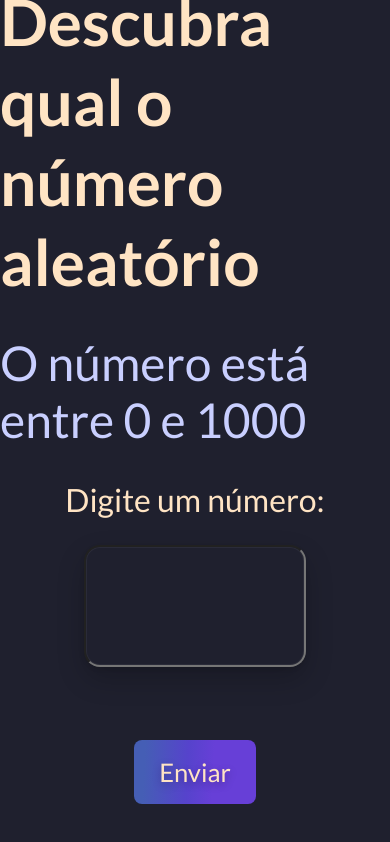
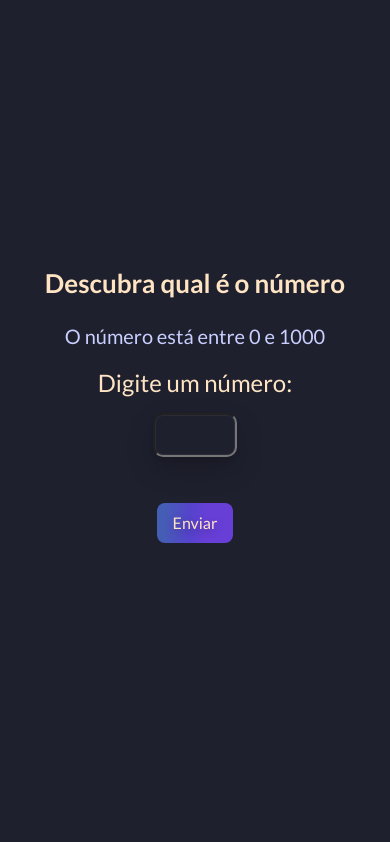
Before and after one commit to kojirenan/WebSpeechAPI, a plain HTML site: page index.html in a window 390 px wide. Drawn offline with Linux system fonts and the light colour scheme.

Commit message:
responsividade e correção de erros

```diff
--- a/app/index.js
+++ b/app/index.js
@@ -1,17 +1,17 @@
-import verifyNumber from "./verify.js";
+import verifyNumber from './verify.js';
 
-const randomNumber = () => Math.floor(Math.random() * 1000);
+const randomNumber = () => Math.floor(Math.random() * 100);
 const number = randomNumber();
 let tryNumber = 0;
 
 const input = document.querySelector('input');
 const button = document.querySelector('button');
 
-button.addEventListener('click', (e) => {
-    e.preventDefault();
-    tryNumber ++;
-    const inputNumber = parseInt(input.value);
+button.addEventListener('click', e => {
+  e.preventDefault();
+  tryNumber++;
+  const inputNumber = parseInt(input.value);
 
-    verifyNumber(number, inputNumber, tryNumber)
-    input.value = '';
-})
+  verifyNumber(number, inputNumber, tryNumber);
+  input.value = '';
+});
--- a/index.html
+++ b/index.html
@@ -1,25 +1,34 @@
 <!DOCTYPE html>
 <html lang="pt-br">
   <head>
-    <meta charset="UTF-8">
-    <meta http-equiv="X-UA-Compatible" content="IE=edge">
-    <meta name="viewport" content="width=device-width, initial-scale=1.0">
-    <link rel="preconnect" href="https://fonts.googleapis.com">
-    <link rel="preconnect" href="https://fonts.gstatic.com" crossorigin>
+    <meta charset="UTF-8" />
+    <meta http-equiv="X-UA-Compatible" content="IE=edge" />
+    <meta name="viewport" content="width=device-width, initial-scale=1.0" />
+    <link rel="preconnect" href="https://fonts.googleapis.com" />
+    <link rel="preconnect" href="https://fonts.gstatic.com" crossorigin />
 
     <title>Desubra o número</title>
-    <link rel="stylesheet" href="https://cdnjs.cloudflare.com/ajax/libs/font-awesome/6.4.0/css/all.min.css" integrity="sha512-iecdLmaskl7CVkqkXNQ/ZH/XLlvWZOJyj7Yy7tcenmpD1ypASozpmT/E0iPtmFIB46ZmdtAc9eNBvH0H/ZpiBw==" crossorigin="anonymous" referrerpolicy="no-referrer" />
-    <link rel="stylesheet" href="style.css">
-    <link href="https://fonts.googleapis.com/css2?family=Lato:wght@400;700&display=swap" rel="stylesheet">
+    <link
+      rel="stylesheet"
+      href="https://cdnjs.cloudflare.com/ajax/libs/font-awesome/6.4.0/css/all.min.css"
+      integrity="sha512-iecdLmaskl7CVkqkXNQ/ZH/XLlvWZOJyj7Yy7tcenmpD1ypASozpmT/E0iPtmFIB46ZmdtAc9eNBvH0H/ZpiBw=="
+      crossorigin="anonymous"
+      referrerpolicy="no-referrer"
+    />
+    <link rel="stylesheet" href="style.css" />
+    <link
+      href="https://fonts.googleapis.com/css2?family=Lato:wght@400;700&display=swap"
+      rel="stylesheet"
+    />
   </head>
   <body>
     <main>
-        <h1>Descubra qual o número aleatório</h1>
+      <h1>Descubra qual é o número</h1>
       <h2>O número está entre 0 e 1000</h2>
       <div class="content">
         <h3>Digite um número:</h3>
         <form action="numberVerify">
-                <input type="number" class="number">
+          <input type="number" class="number" />
           <button class="button-36" role="button">Enviar</button>
         </form>
         <p class="clue"></p>
--- a/style.css
+++ b/style.css
@@ -4,7 +4,7 @@
   margin: 0;
   color: bisque;
   font-family: 'Lato', sans-serif;
-    font-size: 62,5%;
+  font-size: 62.5%;
 }
 
 main {
@@ -13,41 +13,43 @@ main {
   flex-direction: column;
   justify-content: center;
   align-items: center;
+  flex-wrap: wrap;
 }
 
 h1 {
-    font-size: 4rem;
+  font-size: 2.6rem;
   line-height: 5rem;
   font-weight: bold;
 }
 
 h2 {
-    margin-top: 2rem;
-    font-size: 3rem;
+  margin-top: 1.6rem;
+  font-size: 2rem;
   font-weight: normal;
   color: #c9cfff;
 }
 
 .content {
-    margin: 2rem;
+  margin: 2rem 0;
   text-align: center;
   width: 100%;
 }
 
 h3 {
   font-weight: normal;
-    font-size: 2rem;
+  font-size: 2.4rem;
 }
 
 .number {
   display: block;
   text-align: center;
   margin: 1.6rem auto;
-    padding: 0.8rem;
-    font-size: 4.8rem;
-    width: 12rem;
+  padding: 0.8rem 0;
+  font-size: 2rem;
+  width: 8rem;
   border-radius: 1rem;
-    box-shadow: rgba(0, 0, 0, 0.2) 0px 12px 28px 0px, rgba(0, 0, 0, 0.1) 0px 2px 4px 0px, rgba(255, 255, 255, 0.05) 0px 0px 0px 1px inset;
+  box-shadow: rgba(0, 0, 0, 0.2) 0px 12px 28px 0px, rgba(0, 0, 0, 0.1) 0px 2px 4px 0px,
+    rgba(255, 255, 255, 0.05) 0px 0px 0px 1px inset;
 }
 
 input::-webkit-outer-spin-button,
@@ -58,7 +60,12 @@ input::-webkit-inner-spin-button {
 
 .button-36 {
   margin-top: 3rem;
-  background-image: linear-gradient(92.88deg, #455EB5 9.16%, #5643CC 43.89%, #673FD7 64.72%);
+  background-image: linear-gradient(
+    92.88deg,
+    #455eb5 9.16%,
+    #5643cc 43.89%,
+    #673fd7 64.72%
+  );
   border-radius: 8px;
   border-style: none;
   box-sizing: border-box;
@@ -70,7 +77,7 @@ input::-webkit-inner-spin-button {
   padding: 0 1.6rem;
   text-align: center;
   text-shadow: rgba(0, 0, 0, 0.25) 0 3px 8px;
-  transition: all .5s;
+  transition: all 0.5s;
   user-select: none;
   -webkit-user-select: none;
   touch-action: manipulation;
@@ -78,15 +85,14 @@ input::-webkit-inner-spin-button {
 
 .button-36:hover {
   box-shadow: rgba(80, 63, 205, 0.5) 0 1px 30px;
-  transition-duration: .1s;
+  transition-duration: 0.1s;
 }
 
 p {
-    margin-top: 2.4rem;
+  margin: 2.4rem 0;
 }
 
 .clue {
-    margin-top: 1.6rem;
   color: #c9cfff;
   font-size: 1.6rem;
 }
```
Lines whose indentation alone changed are shown as unchanged.
